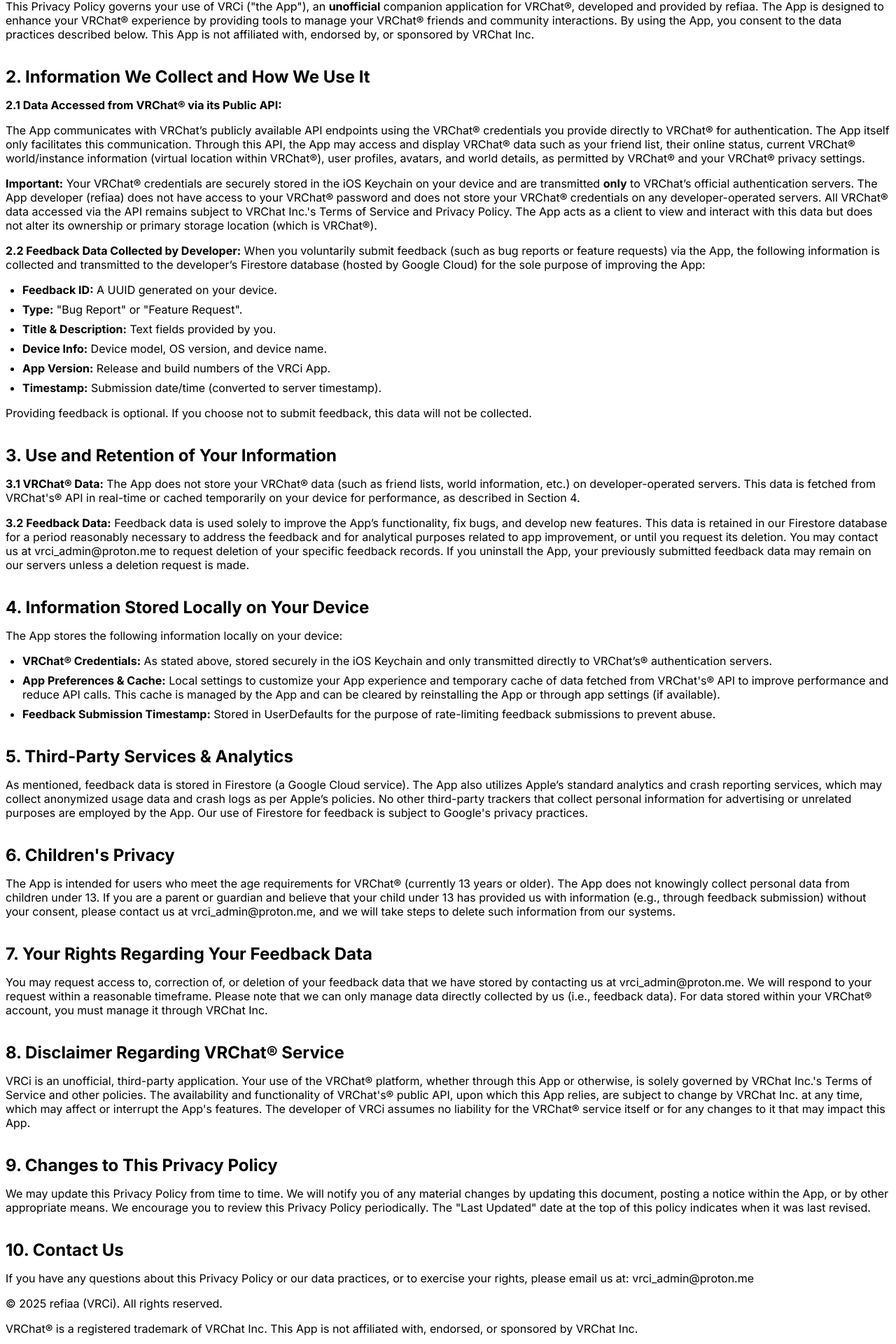
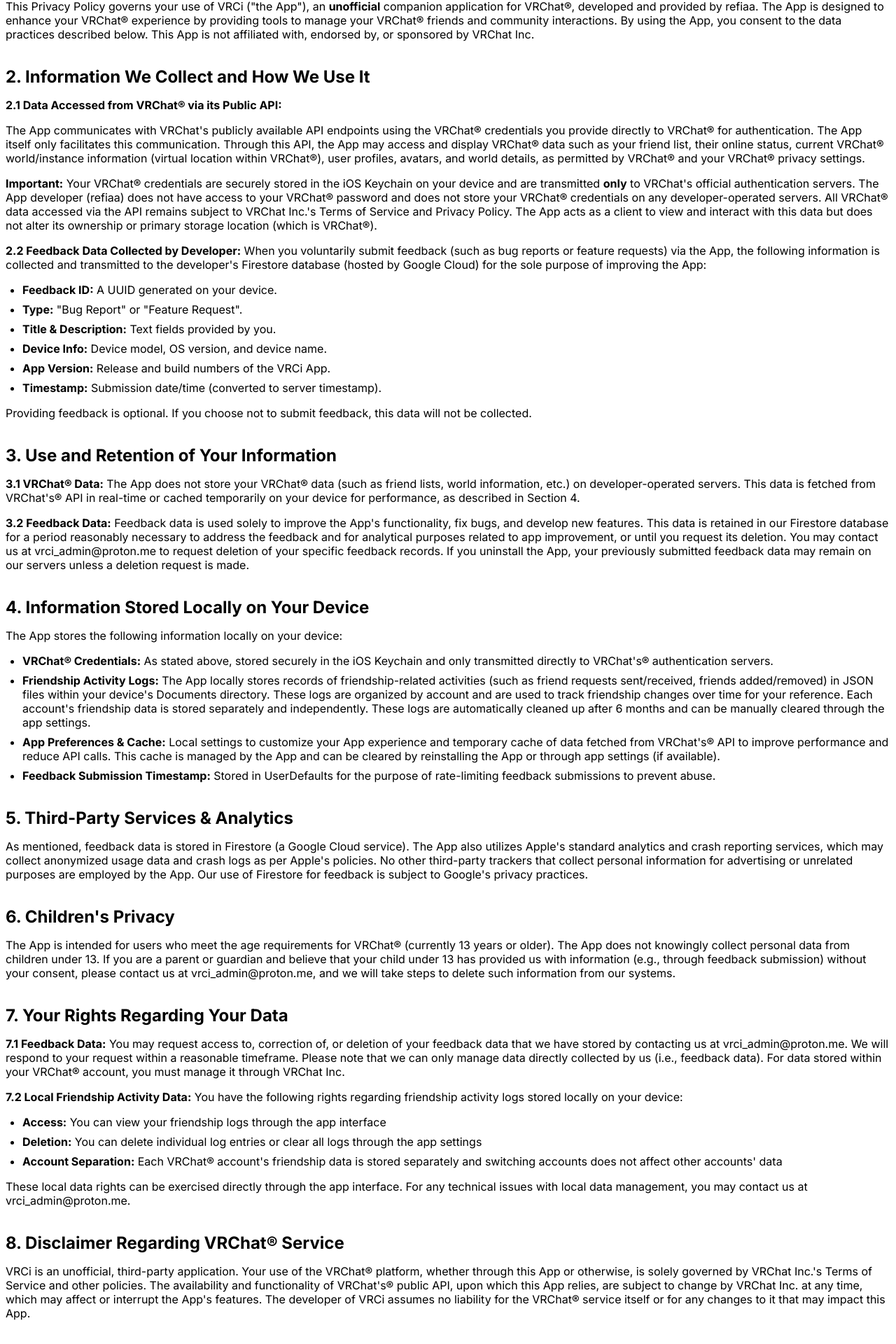
Before and after one commit to refiaa/vrci_eula_deploy, a Next.js app: page /privacy in a window 1280 px wide. Shown: the part 205-2125 px from the top of the page at 70% size. Built offline with nearby package versions, Linux system fonts and the light colour scheme.

Commit message:
Update page.tsx

```diff
--- a/src/app/privacy/page.tsx
+++ b/src/app/privacy/page.tsx
@@ -17,15 +17,15 @@
                 <strong>2.1 Data Accessed from VRChat® via its Public API:</strong>
             </p>
             <p className="mb-4">
-                The App communicates with VRChat’s publicly available API endpoints using the VRChat® credentials you provide directly to VRChat® for authentication. The App itself only facilitates this communication. Through this API, the App may access and display VRChat® data such as your friend list, their online status, current VRChat® world/instance information (virtual location within VRChat®), user profiles, avatars, and world details, as permitted by VRChat® and your VRChat® privacy settings.
+                The App communicates with VRChat's publicly available API endpoints using the VRChat® credentials you provide directly to VRChat® for authentication. The App itself only facilitates this communication. Through this API, the App may access and display VRChat® data such as your friend list, their online status, current VRChat® world/instance information (virtual location within VRChat®), user profiles, avatars, and world details, as permitted by VRChat® and your VRChat® privacy settings.
             </p>
             <p className="mb-4">
-                <strong>Important:</strong> Your VRChat® credentials are securely stored in the iOS Keychain on your device and are transmitted <strong>only</strong> to VRChat’s official authentication servers. The App developer (refiaa) does not have access to your VRChat® password and does not store your VRChat® credentials on any developer-operated servers. All VRChat® data accessed via the API remains subject to VRChat Inc.'s Terms of Service and Privacy Policy. The App acts as a client to view and interact with this data but does not alter its ownership or primary storage location (which is VRChat®).
+                <strong>Important:</strong> Your VRChat® credentials are securely stored in the iOS Keychain on your device and are transmitted <strong>only</strong> to VRChat's official authentication servers. The App developer (refiaa) does not have access to your VRChat® password and does not store your VRChat® credentials on any developer-operated servers. All VRChat® data accessed via the API remains subject to VRChat Inc.'s Terms of Service and Privacy Policy. The App acts as a client to view and interact with this data but does not alter its ownership or primary storage location (which is VRChat®).
             </p>
 
             <p className="mb-4">
                 <strong>2.2 Feedback Data Collected by Developer:</strong> When you voluntarily submit feedback (such as bug reports or feature requests) via the App, the following
-                information is collected and transmitted to the developer’s Firestore database (hosted by Google Cloud) for the sole purpose of improving the App:
+                information is collected and transmitted to the developer's Firestore database (hosted by Google Cloud) for the sole purpose of improving the App:
             </p>
             <ul className="list-disc pl-6 mb-4">
                 <li><strong>Feedback ID:</strong> A UUID generated on your device.</li>
@@ -44,7 +44,7 @@
                 <strong>3.1 VRChat® Data:</strong> The App does not store your VRChat® data (such as friend lists, world information, etc.) on developer-operated servers. This data is fetched from VRChat's® API in real-time or cached temporarily on your device for performance, as described in Section 4.
             </p>
             <p className="mb-4">
-                <strong>3.2 Feedback Data:</strong> Feedback data is used solely to improve the App’s functionality, fix bugs, and develop new features. This data is retained in our Firestore database for a period reasonably necessary to address the feedback and for analytical purposes related to app improvement, or until you request its deletion. You may contact us at vrci_admin@proton.me to request deletion of your specific feedback records. If you uninstall the App, your previously submitted feedback data may remain on our servers unless a deletion request is made.
+                <strong>3.2 Feedback Data:</strong> Feedback data is used solely to improve the App's functionality, fix bugs, and develop new features. This data is retained in our Firestore database for a period reasonably necessary to address the feedback and for analytical purposes related to app improvement, or until you request its deletion. You may contact us at vrci_admin@proton.me to request deletion of your specific feedback records. If you uninstall the App, your previously submitted feedback data may remain on our servers unless a deletion request is made.
             </p>
 
             <h2 className="text-2xl font-bold mt-8 mb-4">4. Information Stored Locally on Your Device</h2>
@@ -52,14 +52,15 @@
                 The App stores the following information locally on your device:
             </p>
             <ul className="list-disc pl-6 mb-4">
-                <li><strong>VRChat® Credentials:</strong> As stated above, stored securely in the iOS Keychain and only transmitted directly to VRChat’s® authentication servers.</li>
+                <li><strong>VRChat® Credentials:</strong> As stated above, stored securely in the iOS Keychain and only transmitted directly to VRChat's® authentication servers.</li>
+                <li><strong>Friendship Activity Logs:</strong> The App locally stores records of friendship-related activities (such as friend requests sent/received, friends added/removed) in JSON files within your device's Documents directory. These logs are organized by account and are used to track friendship changes over time for your reference. Each account's friendship data is stored separately and independently. These logs are automatically cleaned up after 6 months and can be manually cleared through the app settings.</li>
                 <li><strong>App Preferences & Cache:</strong> Local settings to customize your App experience and temporary cache of data fetched from VRChat's® API to improve performance and reduce API calls. This cache is managed by the App and can be cleared by reinstalling the App or through app settings (if available).</li>
                 <li><strong>Feedback Submission Timestamp:</strong> Stored in UserDefaults for the purpose of rate-limiting feedback submissions to prevent abuse.</li>
             </ul>
 
             <h2 className="text-2xl font-bold mt-8 mb-4">5. Third-Party Services & Analytics</h2>
             <p className="mb-4">
-                As mentioned, feedback data is stored in Firestore (a Google Cloud service). The App also utilizes Apple’s standard analytics and crash reporting services, which may collect anonymized usage data and crash logs as per Apple’s policies. No other third-party trackers that collect personal information for advertising or unrelated purposes are employed by the App. Our use of Firestore for feedback is subject to Google's privacy practices.
+                As mentioned, feedback data is stored in Firestore (a Google Cloud service). The App also utilizes Apple's standard analytics and crash reporting services, which may collect anonymized usage data and crash logs as per Apple's policies. No other third-party trackers that collect personal information for advertising or unrelated purposes are employed by the App. Our use of Firestore for feedback is subject to Google's privacy practices.
             </p>
 
             <h2 className="text-2xl font-bold mt-8 mb-4">6. Children's Privacy</h2>
@@ -67,9 +68,20 @@
                 The App is intended for users who meet the age requirements for VRChat® (currently 13 years or older). The App does not knowingly collect personal data from children under 13. If you are a parent or guardian and believe that your child under 13 has provided us with information (e.g., through feedback submission) without your consent, please contact us at vrci_admin@proton.me, and we will take steps to delete such information from our systems.
             </p>
 
-            <h2 className="text-2xl font-bold mt-8 mb-4">7. Your Rights Regarding Your Feedback Data</h2>
+            <h2 className="text-2xl font-bold mt-8 mb-4">7. Your Rights Regarding Your Data</h2>
             <p className="mb-4">
-                You may request access to, correction of, or deletion of your feedback data that we have stored by contacting us at vrci_admin@proton.me. We will respond to your request within a reasonable timeframe. Please note that we can only manage data directly collected by us (i.e., feedback data). For data stored within your VRChat® account, you must manage it through VRChat Inc.
+                <strong>7.1 Feedback Data:</strong> You may request access to, correction of, or deletion of your feedback data that we have stored by contacting us at vrci_admin@proton.me. We will respond to your request within a reasonable timeframe. Please note that we can only manage data directly collected by us (i.e., feedback data). For data stored within your VRChat® account, you must manage it through VRChat Inc.
+            </p>
+            <p className="mb-4">
+                <strong>7.2 Local Friendship Activity Data:</strong> You have the following rights regarding friendship activity logs stored locally on your device:
+            </p>
+            <ul className="list-disc pl-6 mb-4">
+                <li><strong>Access:</strong> You can view your friendship logs through the app interface</li>
+                <li><strong>Deletion:</strong> You can delete individual log entries or clear all logs through the app settings</li>
+                <li><strong>Account Separation:</strong> Each VRChat® account's friendship data is stored separately and switching accounts does not affect other accounts' data</li>
+            </ul>
+            <p className="mb-4">
+                These local data rights can be exercised directly through the app interface. For any technical issues with local data management, you may contact us at vrci_admin@proton.me.
             </p>
 
             <h2 className="text-2xl font-bold mt-8 mb-4">8. Disclaimer Regarding VRChat® Service</h2>
```
